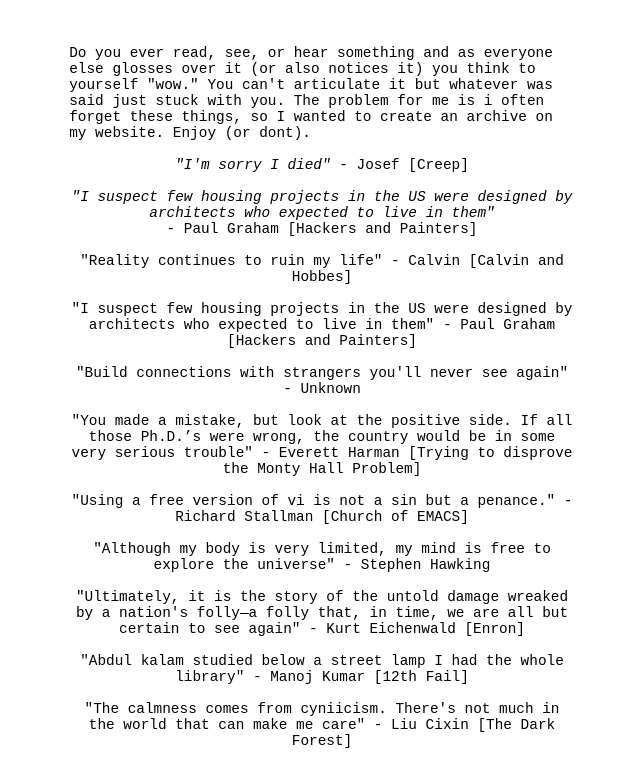
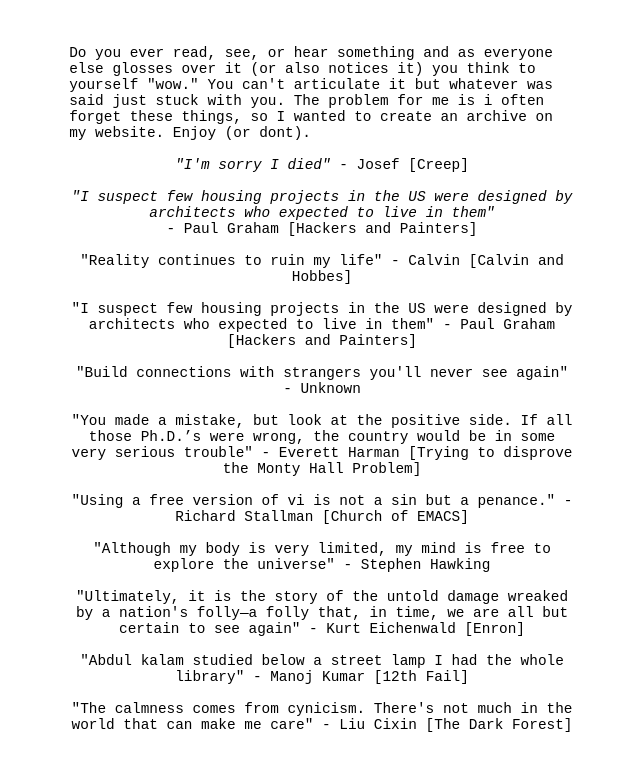
Before and after one commit to adityachowdhri/Personal-Website, a plain HTML site: page quotes.html in a window 1280 px wide. Shown: the part 165-922 px from the top of the page, without its empty margins (318-958 px from the left). Drawn offline with nearby package versions, Linux system fonts and the light colour scheme.

Commit message:
Fixed quote spelling

```diff
--- a/quotes.html
+++ b/quotes.html
@@ -64,7 +64,7 @@
         <p> "Abdul kalam studied below a street lamp I had the whole library" - Manoj Kumar [12th Fail]</p>
      </div>
      <div class="profile">
-        <p> "The calmness comes from cyniicism. There's not much in the world that can make me care" - Liu Cixin [The Dark Forest]  </p>
+        <p> "The calmness comes from cynicism. There's not much in the world that can make me care" - Liu Cixin [The Dark Forest]  </p>
      </div>
 
 
```
